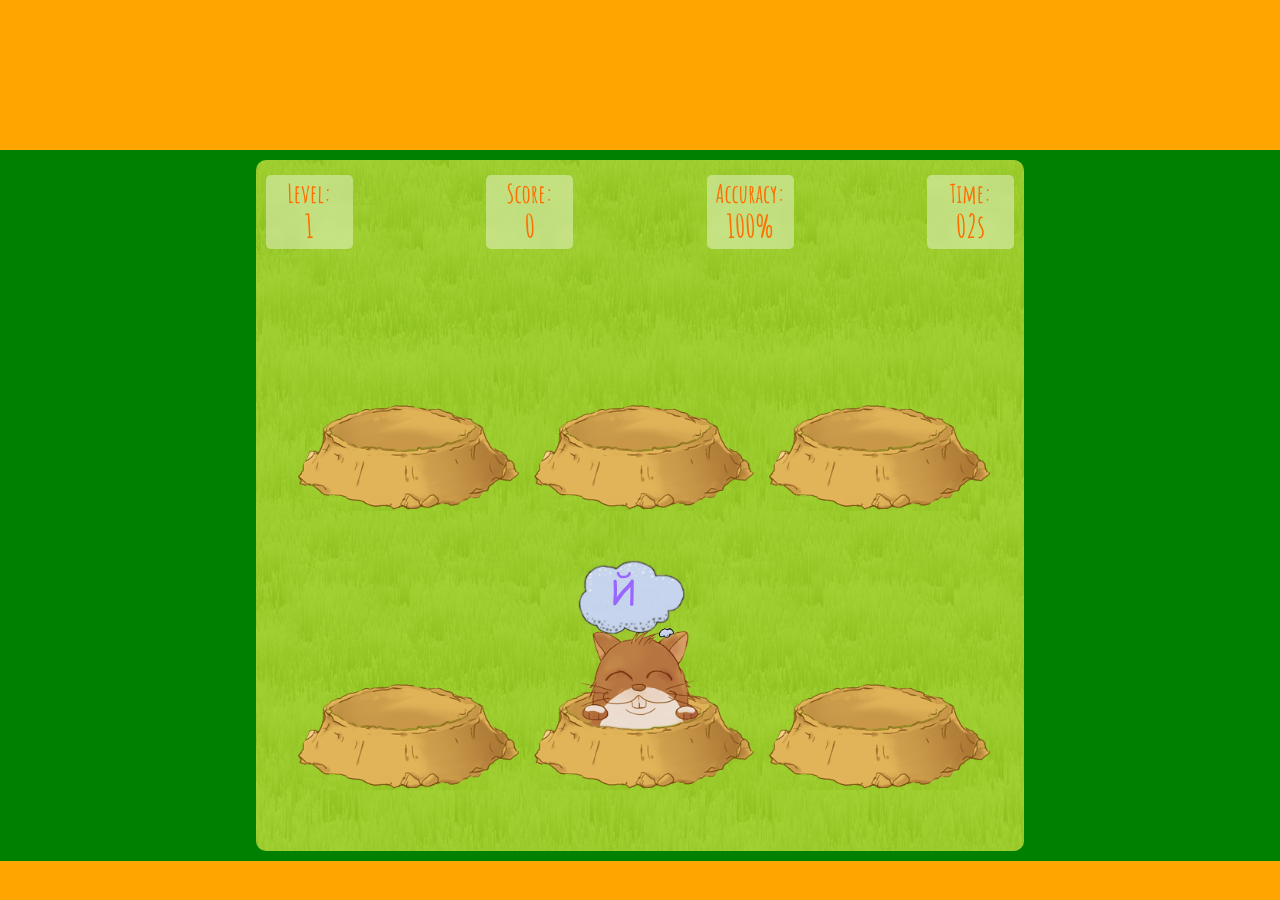
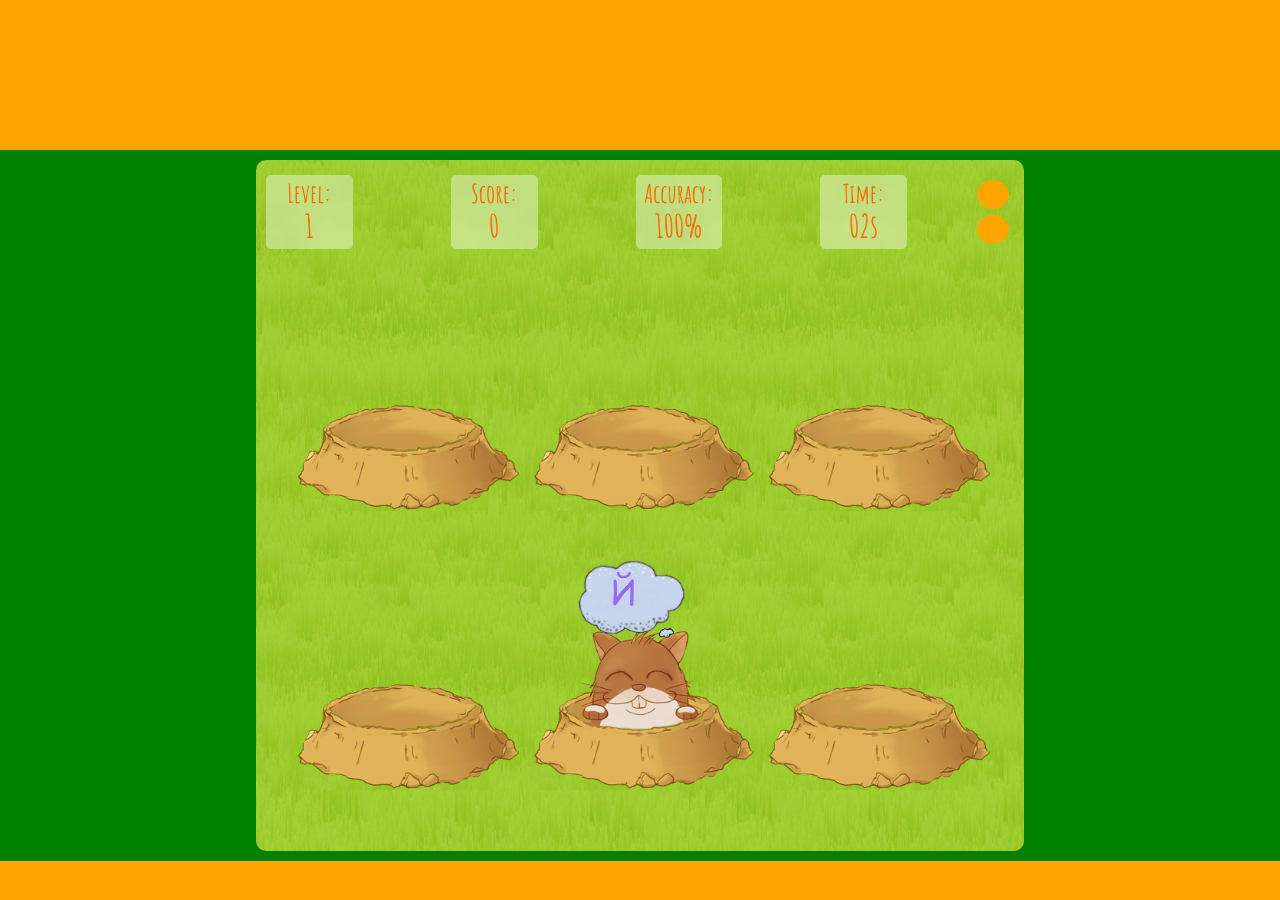
Before and after one commit to kovalevn89/rs-clone, a website built with webpack: page typego/src/index.html in a window 1280 px wide. Both pictures are taken after a click on the element 640 px from the left and 582 px from the top of the page. Built offline with nearby package versions, Linux system fonts and the light colour scheme.

Commit message:
feat: add lang and sound controls

```diff
--- a/typego/src/components/helper/index.ts
+++ b/typego/src/components/helper/index.ts
@@ -87,7 +87,7 @@ function getLetterRU(position: number) {
   return { letter, svg };
 }
 
-const LETTER_EN = ['a', 'b', 'c', 'd', 'e', 'f', 'g', 'h', 'i', 'j', 'k', 'l', 'm', 'n', 'o', 'p', 'q', 'r', 's', 't', 'u', 'v', 'w', 'x', 'y', 'z'];
+const LETTER_EN = ['a', 'b', 'c', 'd', 'e', 'f', 'g', 'h', 'i', 'j', 'k', 'l', 'm', 'n', 'o', 'p', 'q', 'r', 's', 't', 'u', 'v', 'x', 'y', 'z'];
 const LETTER_EN_SVG = [
   `<path fill="${CHAR_COLOR}" d="M2655 2794c-73,0 -137,-95 -191,-282 -21,-72 -48,-197 -80,-375 -80,11 -185,31 -315,59l-315 66c-39,104 -107,255 -203,455 -26,45 -60,67 -104,67 -31,0 -59,-11 -85,-35 -24,-23 -37,-51 -37,-85 0,-38 60,-183 179,-435 -13,-20 -20,-44 -20,-71 0,-64 39,-106 117,-124 90,-169 204,-364 341,-584 188,-300 305,-450 351,-450 63,0 105,43 128,130l75 400 178 826 67 188c24,65 35,108 35,129 0,34 -12,63 -37,86 -25,23 -53,35 -84,35zm-421 -1361l-338 548c96,-25 241,-55 436,-90l-98 -458z"/>`,
   `<path fill="${CHAR_COLOR}" d="M2232 2764c-178,70 -406,105 -684,105 -34,0 -66,-16 -97,-49 -30,-32 -45,-64 -45,-99l0 -345c0,-113 7,-275 20,-485 15,-226 24,-390 25,-492 0,-72 4,-181 13,-325 6,-39 19,-66 39,-78 109,-34 232,-50 369,-50 140,0 274,47 403,142 149,110 224,244 224,405 0,204 -80,364 -239,481 119,51 208,107 267,169 59,62 88,129 88,202 0,96 -51,188 -155,278 -73,63 -148,110 -228,141zm-361 -1575c-87,0 -148,3 -183,9l-2 208 -22 460c112,9 173,13 181,12 120,-9 218,-47 295,-112 82,-70 122,-161 122,-272 0,-75 -41,-145 -125,-209 -84,-64 -173,-96 -266,-96zm136 952l-126 -21c-10,0 -26,1 -47,2 -21,1 -37,2 -48,2 -43,0 -89,-3 -137,-10 -5,100 -7,188 -7,266l0 245c207,-7 377,-36 508,-87 55,-22 108,-55 159,-100 48,-41 73,-72 73,-93 0,-37 -51,-78 -152,-125 -77,-36 -151,-62 -223,-79z"/>`,
@@ -111,7 +111,6 @@ const LETTER_EN_SVG = [
   `<path fill="${CHAR_COLOR}" d="M2800 1310c-58,0 -149,-4 -271,-14 -118,-9 -208,-13 -270,-12l-84 0c2,110 12,287 31,533 17,229 26,407 26,534 0,28 2,70 8,126 5,57 8,99 8,128 0,54 -9,100 -26,139 -22,52 -57,79 -104,79 -31,0 -60,-11 -85,-34 -26,-22 -38,-50 -38,-85 0,-13 2,-30 6,-54 3,-24 5,-42 5,-53 0,-39 -2,-98 -7,-175 -5,-78 -8,-137 -8,-176 0,-114 -8,-273 -26,-479 -19,-222 -29,-382 -31,-478l-108 1c-174,0 -310,-12 -409,-38 -65,-17 -97,-56 -97,-118 0,-32 11,-60 31,-85 24,-28 55,-40 92,-38 28,2 91,9 190,22 79,9 143,14 192,14 48,0 119,-1 216,-4 97,-2 169,-2 216,-2 61,0 152,4 272,13 119,9 210,13 271,13 34,0 63,11 85,35 23,23 35,52 35,87 0,34 -12,63 -35,86 -22,24 -51,35 -85,35z"/>`,
   `<path fill="${CHAR_COLOR}" d="M2121 2861c-246,0 -430,-71 -551,-212 -98,-115 -160,-283 -185,-507 -12,-100 -18,-301 -18,-602 0,-111 2,-201 7,-269 5,-72 12,-122 21,-151 20,-58 56,-87 108,-87 73,0 110,67 110,201l0 698c0,480 168,720 503,720 316,0 474,-404 474,-1213 0,-30 0,-69 0,-117 -1,-47 -1,-79 -1,-95 0,-49 8,-92 26,-130 22,-47 55,-71 98,-71 79,0 119,54 119,163 0,33 1,82 1,147 0,66 0,116 0,148 0,918 -237,1377 -712,1377z"/>`,
   `<path fill="${CHAR_COLOR}" d="M2735 1182c-49,74 -89,152 -120,232l-90 261 -321 864c-37,102 -81,201 -131,297 -25,48 -61,72 -107,72 -61,0 -104,-31 -129,-93 -95,-241 -202,-588 -319,-1040l-93 -327c-47,-165 -70,-273 -70,-324 0,-35 12,-65 38,-88 22,-21 50,-32 82,-32 61,0 99,33 117,97l44 207 114 405c76,295 150,549 222,762l7 -19 319 -863 101 -291c46,-118 94,-207 145,-267 26,-32 56,-48 93,-48 31,0 60,12 85,36 25,25 37,54 37,88 0,24 -8,47 -24,71z"/>`,
-  `<path fill="${CHAR_COLOR}" d="M2873 2927c-36,0 -68,-10 -96,-31 -31,-24 -47,-53 -47,-88 -37,-96 -60,-174 -70,-234 -9,-60 -40,-231 -94,-512 -40,-213 -67,-384 -81,-513 -70,261 -146,482 -227,664 -93,209 -154,374 -182,493 10,18 15,36 15,53 0,36 -16,65 -48,87 -28,22 -61,32 -97,32 -107,0 -161,-47 -161,-143l-37 -150 -129 -582c-51,-197 -139,-478 -263,-845 -6,-18 -9,-33 -9,-48 0,-74 42,-111 125,-111 51,0 91,29 119,85 14,29 43,111 86,246 47,144 94,316 140,518l116 525c84,-196 169,-435 253,-717 51,-172 91,-291 117,-358 72,-175 141,-262 209,-262 56,0 95,28 118,84 28,68 57,231 86,487 16,130 43,286 81,468l102 467c106,-255 239,-600 399,-1035 9,-23 29,-98 59,-224 24,-93 52,-165 85,-216 29,-45 66,-68 112,-68 80,0 120,40 120,120 0,14 -12,53 -38,120l-47 128 -66 212 -354 857c-32,94 -88,231 -168,411 -28,53 -71,80 -128,80z"/>`,
   `<path fill="${CHAR_COLOR}" d="M2820 1209c-107,128 -188,234 -245,317l-149 219c-57,83 -112,152 -162,208l261 383c104,151 197,275 277,371 22,26 33,53 33,82 0,33 -13,62 -37,87 -24,24 -53,37 -86,37 -30,0 -58,-13 -84,-37 -59,-56 -120,-131 -183,-226l-160 -245 -187 -267 -408 473 -219 245c-26,27 -55,40 -86,40 -33,0 -62,-13 -86,-37 -25,-25 -37,-54 -37,-87 0,-29 10,-56 31,-81l214 -239 445 -518c-87,-116 -180,-233 -278,-351l-137 -186c-55,-75 -107,-132 -154,-172 -34,-27 -50,-59 -50,-96 0,-32 11,-62 34,-87 23,-25 52,-38 86,-38 67,0 153,72 257,216 33,48 82,116 148,205 91,108 177,216 258,325l271 -378c176,-245 290,-368 342,-368 33,0 61,12 86,37 24,24 37,54 37,87 0,27 -11,55 -32,81z"/>`,
   `<path fill="${CHAR_COLOR}" d="M2574 1293c-19,30 -44,77 -76,139l-204 506c-79,189 -154,355 -224,497l-148 264 -63 128c-26,46 -61,69 -106,69 -31,0 -59,-12 -84,-35 -26,-23 -38,-51 -38,-85 0,-27 37,-111 111,-252l146 -269c-142,-183 -234,-327 -276,-432 -36,-90 -95,-197 -178,-322 -114,-171 -181,-275 -200,-310 -12,-21 -18,-42 -18,-64 0,-34 12,-62 37,-86 25,-23 54,-34 85,-34 39,0 72,18 98,54l95 148c84,124 139,209 166,254 59,98 105,188 139,271 26,66 82,156 167,270l273 -663c31,-55 74,-139 128,-254 22,-54 59,-80 111,-80 31,0 60,11 85,33 25,22 37,51 37,85 0,37 -21,93 -63,168z"/>`,
   `<path fill="${CHAR_COLOR}" d="M2687 1325l-160 110c-144,112 -308,290 -490,536l-418 608c-20,30 -40,57 -59,83l464 -17c202,-10 357,-15 464,-15 105,0 182,5 232,14 64,13 98,45 100,98 2,38 -11,69 -38,92 -24,20 -54,30 -89,30 -23,0 -58,-1 -104,-4 -46,-2 -80,-3 -103,-3 -121,0 -302,2 -544,8 -241,6 -422,9 -543,9 -92,0 -137,-41 -137,-120 0,-53 24,-119 73,-198l127 -177 430 -597c177,-234 342,-415 495,-544l-417 24 -481 0c-9,0 -22,1 -39,1 -17,1 -29,2 -37,2 -84,0 -127,-41 -127,-123 0,-53 22,-89 64,-107 27,-11 70,-16 130,-16 55,0 137,5 245,17 108,11 190,17 244,17 61,0 153,-4 274,-12 122,-8 214,-13 276,-13 204,0 306,39 306,116 0,52 -46,113 -138,181z"/>`,
--- a/typego/src/components/view/whacamole.ts
+++ b/typego/src/components/view/whacamole.ts
@@ -303,7 +303,15 @@ class WhacAMole {
       const timerValue = createElement('div', 'value', statsTime);
       timerValue.textContent = '00s';
 
-      // createElement('div', 'sound_control', statsBlock);
+      const controls = createElement('div', 'controls', statsBlock);
+      const soundButton = createElement('div', 'control_sound', controls);
+      soundButton.addEventListener('click', () => {
+        this.isSound = !this.isSound;
+      });
+      const langButton = createElement('div', 'control_lang', controls);
+      langButton.addEventListener('click', () => {
+        this.language = this.language === 'ru' ? 'en' : 'ru';
+      });
 
       const gameAgea = createElement('div', 'game-area', game);
 
--- a/typego/src/styles/whacamole.scss
+++ b/typego/src/styles/whacamole.scss
@@ -139,6 +139,30 @@
           user-select: none;
         }
       }
+
+      .controls {
+        width: 2.5vw;
+        height: 5vw;
+        margin: 10px;
+        margin-top: 15px;
+        padding: 5px;
+        border-radius: 5px;
+        margin-left: -3%;
+
+        display: flex;
+        flex-direction: column;
+        gap: 10%;
+        .control_lang,
+        .control_sound{
+          width: 100%;
+          height: 45%;
+          max-width: 40px;
+          max-height: 40px;
+          background-color: orange;
+          border-radius: 50%;
+          aspect-ratio: 1/1;
+        }
+      }
     }
 
     .game-area {
```
